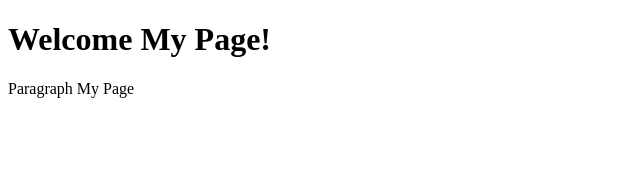
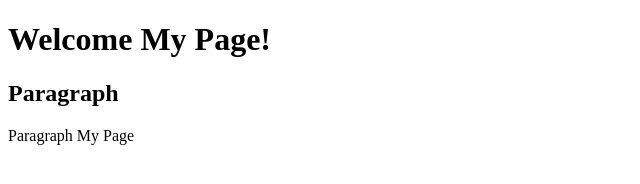
Before and after one commit to danielminschinski/nauka-gita-2, a plain HTML site: page index.html in a window 1280 px wide. Shown: the whole page, without its empty margins (0-640 px from the left). Drawn offline with Linux system fonts and the light colour scheme.

Commit message:
Add heading h2

```diff
--- a/index.html
+++ b/index.html
@@ -5,6 +5,7 @@
 	</head>
 	<body>
 		<h1>Welcome My Page!</h1>
+		<h2>Paragraph</h2>
 		<p>Paragraph My Page</p>
 	</body>
 </html>
```
